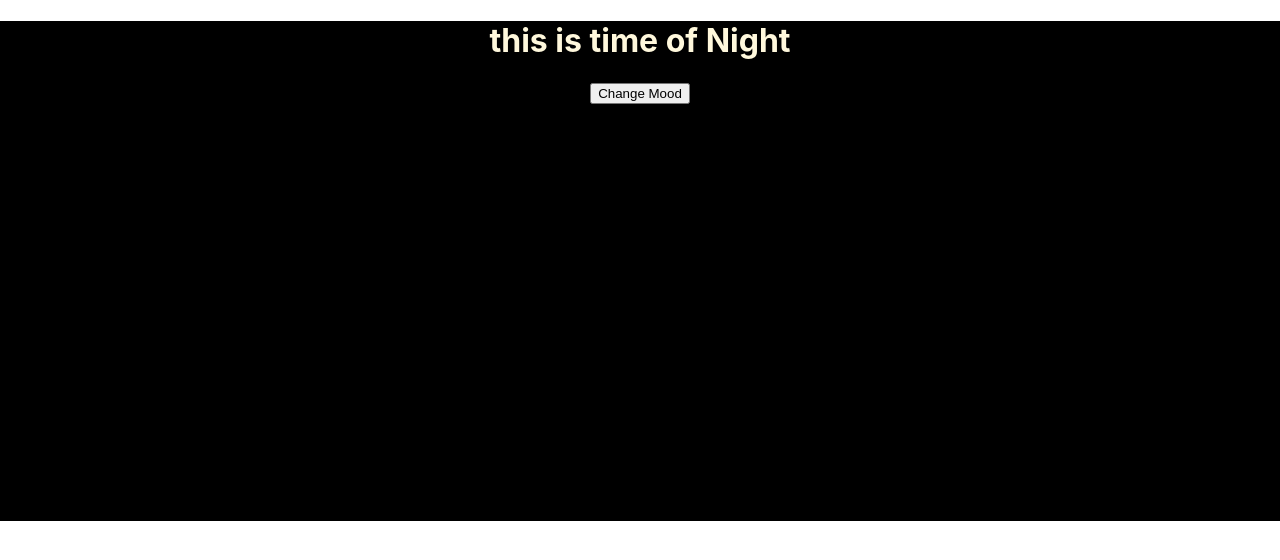
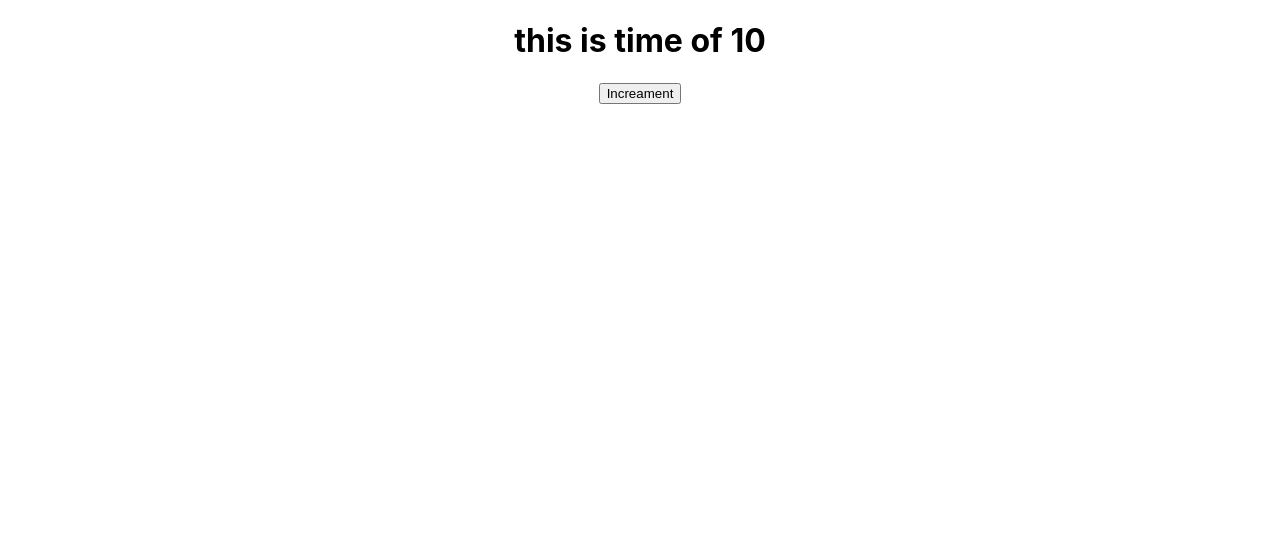
Before and after one commit to bilalahmad147/practice-reapositery-for-react, a React (Create React App) app: page / in a window 1280 px wide. Shown: the top 560 px of the page. Built offline with nearby package versions, Linux system fonts and the light colour scheme.

Commit message:
Counter updated

```diff
--- a/src/App.css
+++ b/src/App.css
@@ -1,13 +1,3 @@
 .App{
     text-align: center;
 }
-.day{
-    background-color: whitesmoke;
-    color: rgb(4, 8, 47);
-    height: 500px;
-}
-.night{
-    background-color: black;
-    color: cornsilk;
-    height: 500px;
-}
--- a/src/MediaCard.js
+++ b/src/MediaCard.js
@@ -3,12 +3,12 @@ import "./App.css";
 
 const MediaCard = () => {
 
-    const [isDay, setDay] = useState();
+    let [isCount, setCount] = useState(10);
 
     return (
-        <div className={isDay ? "day":"night"}>
-            <h1>this is time of {isDay? "Morning" : "Night"}</h1>
-            <button onClick={()=> setDay(!isDay)}>Change Mood</button>
+        <div>
+            <h1>this is time of {isCount}</h1>
+            <button onClick={()=>{setCount(++isCount)}} >Increament</button>
         </div>
     )
 };
```
